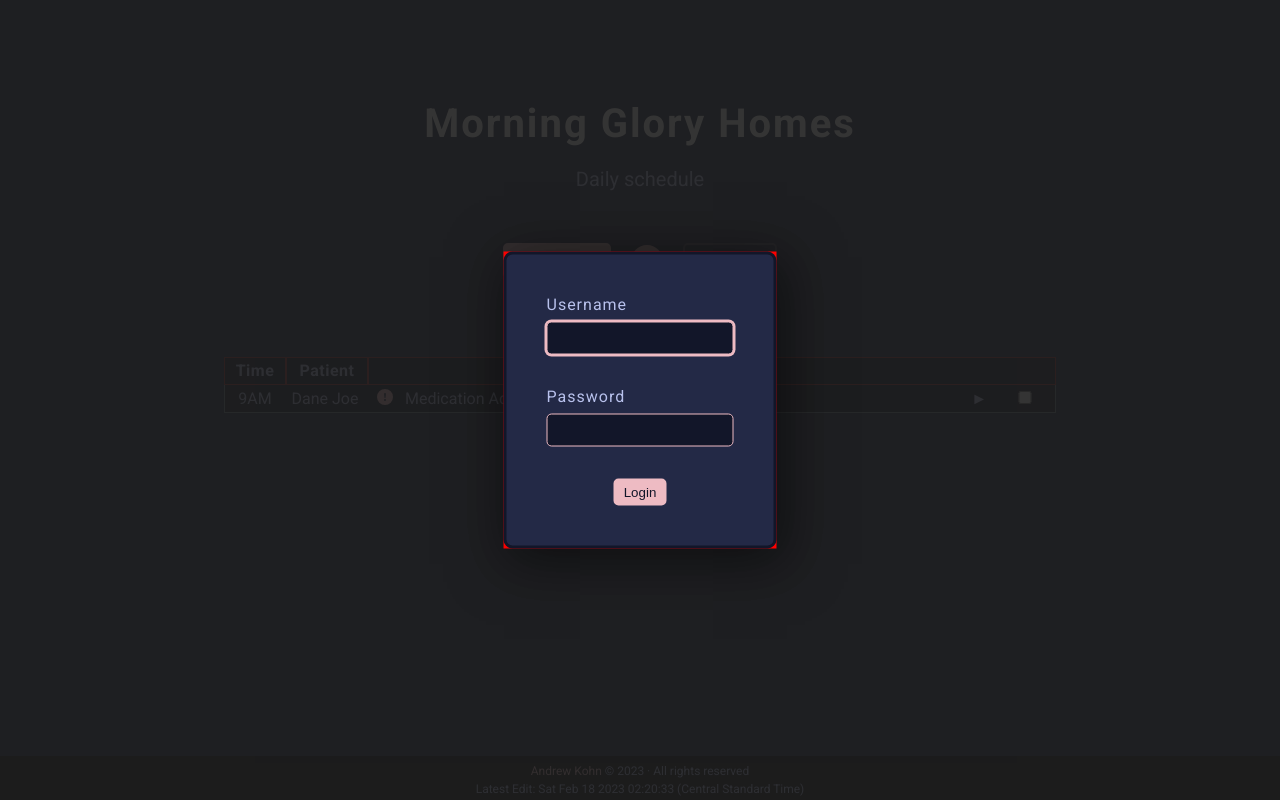
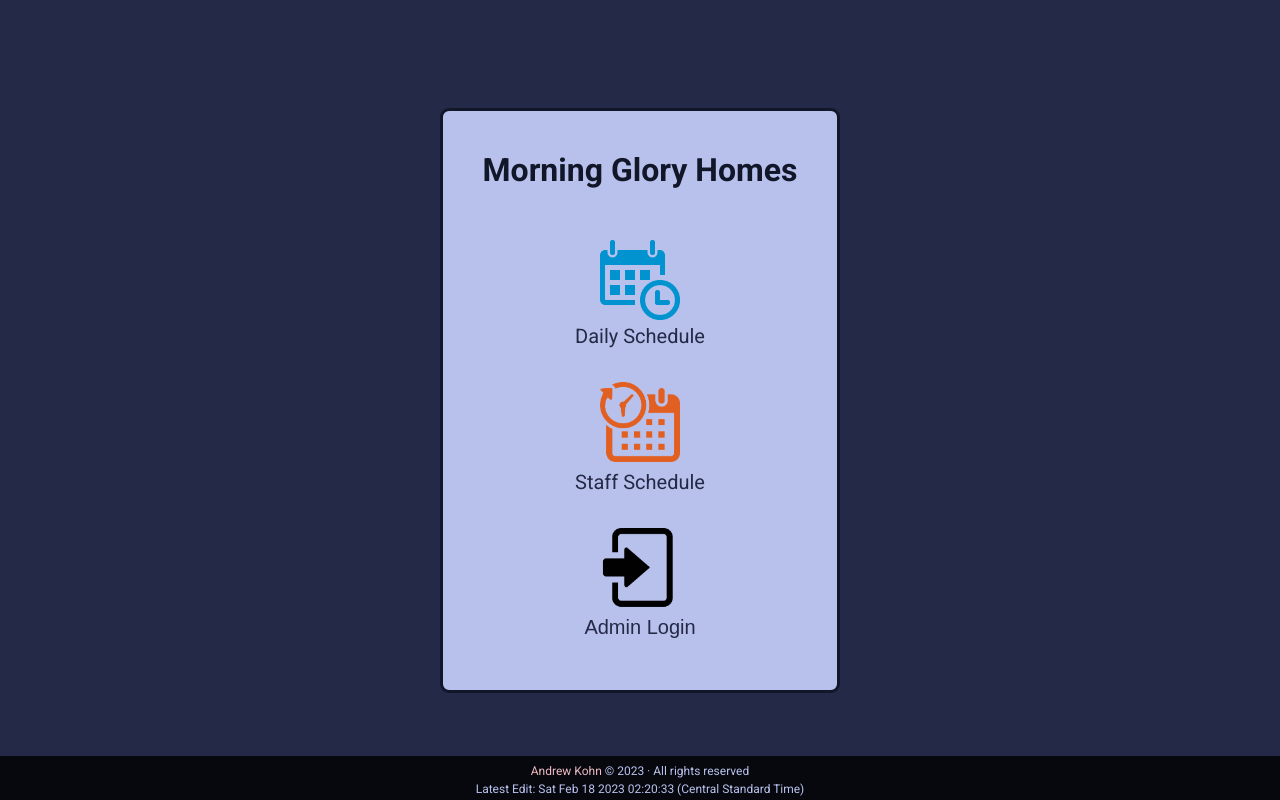
Before and after one commit to AndrewKohn/mgh-daily-schedule, a React (Vite) app in the folder client/: page / in a window 1280 px wide. Built offline with nearby package versions, Linux system fonts and the light colour scheme.

Commit message:
Add react router

```diff
--- a/client/index.html
+++ b/client/index.html
@@ -9,6 +9,6 @@
   <body>
     <div id="modal-root"></div>
     <div id="root"></div>
-    <script type="module" src="/src/main.tsx"></script>
+    <script type="module" src="/src/Main.tsx"></script>
   </body>
 </html>
--- a/client/package.json
+++ b/client/package.json
@@ -23,6 +23,7 @@
     "@vitejs/plugin-react": "^3.1.0",
     "@vitest/coverage-c8": "^0.28.5",
     "jsdom": "^21.1.0",
+    "react-router-dom": "^6.8.2",
     "sass": "^1.58.1",
     "typescript": "^4.9.3",
     "vite": "^4.1.0",
--- a/client/src/App.tsx
+++ b/client/src/App.tsx
@@ -5,6 +5,9 @@ import Header from './components/Header/Header';
 import Login from './components/Login/Login';
 import ScheduleList from './components/ScheduleList/ScheduleList';
 import AdminContext from './store/AdminContext';
+import { Routes, Route } from 'react-router-dom';
+import DailySchedule from './pages/DailySchedule';
+import Home from './pages/Home';
 
 const App = ({}) => {
   const adminContext = useContext(AdminContext);
@@ -12,9 +15,10 @@ const App = ({}) => {
   return (
     <div className="container">
       <main className="main">
-        {!adminContext.isLoggedIn && <Login />}
-        <Header />
-        <ScheduleList />
+        <Routes>
+          <Route path="/" element={<Home />} />
+          <Route path="/daily-schedule" element={<DailySchedule />} />
+        </Routes>
       </main>
       <Footer />
     </div>
--- a/client/src/main.tsx
+++ b/client/src/main.tsx
@@ -4,13 +4,14 @@ import App from './App';
 import './index.scss';
 import { AdminContextProvider } from './store/AdminContext';
 import { StaffShiftContextProvider } from './store/StaffShiftContext';
+import { BrowserRouter } from 'react-router-dom';
 
 ReactDOM.createRoot(document.getElementById('root') as HTMLElement).render(
-  <React.StrictMode>
+  <BrowserRouter>
     <AdminContextProvider>
       <StaffShiftContextProvider>
         <App />
       </StaffShiftContextProvider>
     </AdminContextProvider>
-  </React.StrictMode>
+  </BrowserRouter>
 );
```
Also changed, not shown: 1 other file (tests, documents, lock files or other folders).
